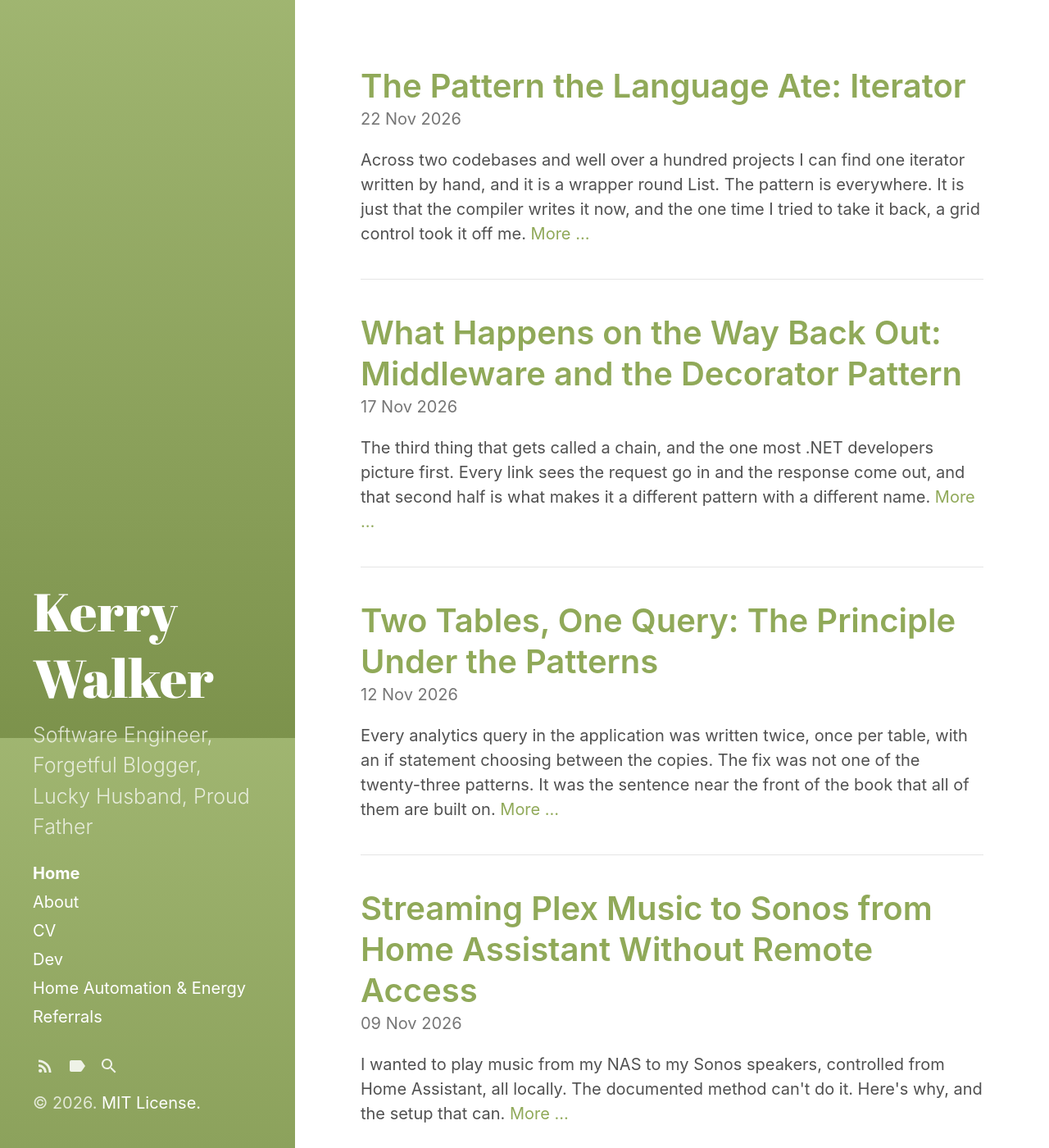
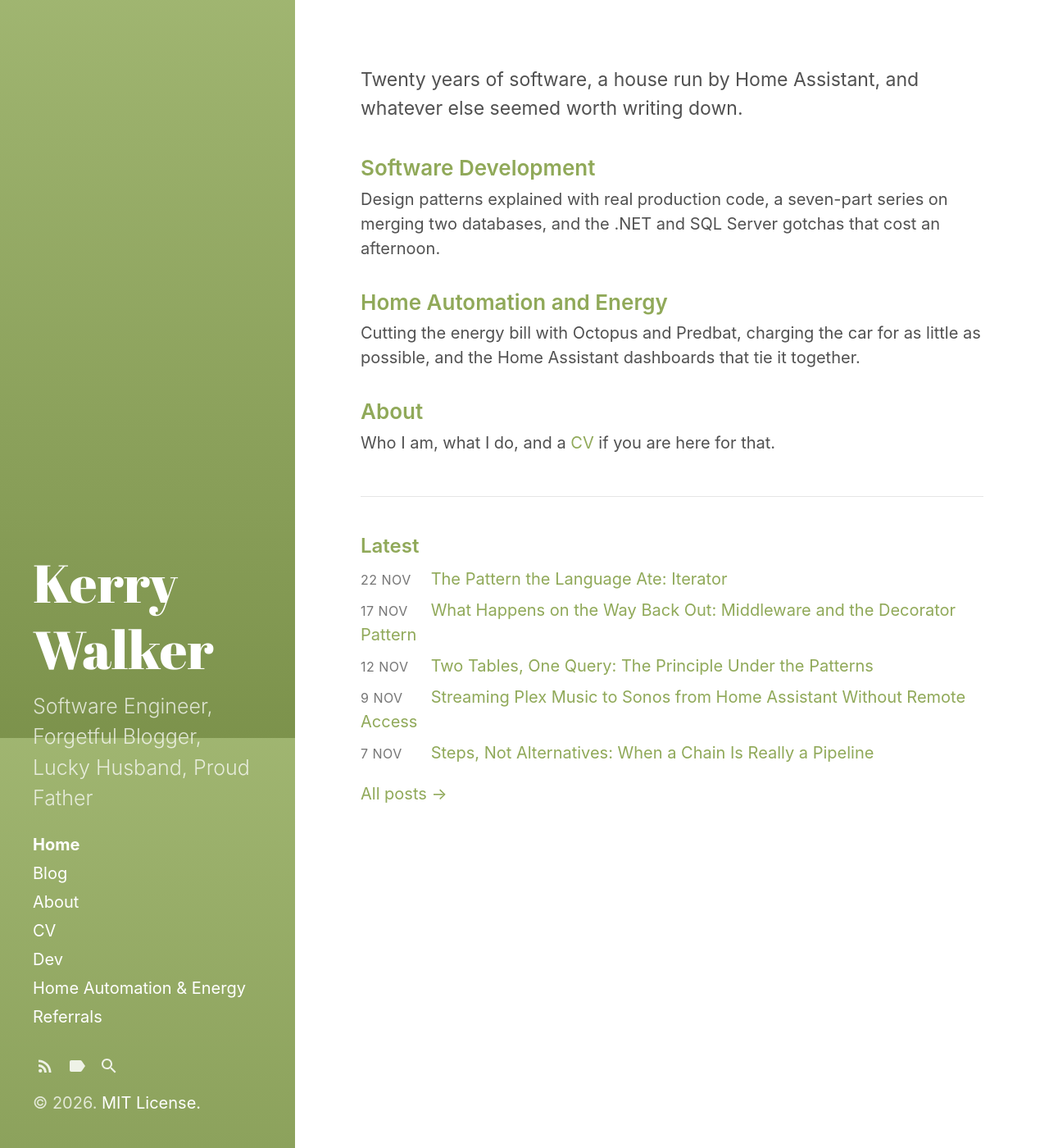
Before and after one commit to KerryWalker/KerryWalker.github.io, a Jekyll site: the page built from index.html, in a window 1280 px wide and 1400 px high. Shown: the whole window at 82% size. Built offline with Jekyll 4.4.1, drawn with Linux system fonts in a browser that asks for light colours; the list of posts is cut into pages by our own code; some of the changed text lies outside the part shown.

Commit message:
Make the home page a landing page and move the post list to /blog

```diff
--- a/_config.yml
+++ b/_config.yml
@@ -25,7 +25,7 @@ author:
   url:            https://github.com/KerryWalker
 
 paginate:         5
-# paginate_path:    '/page:num'
+paginate_path:    '/blog/page:num'
                     # Or '/blog/page:num' if you want to move your index pages
 
 plugins:
@@ -38,7 +38,7 @@ plugins:
 google_analytics: G-5MYC3DL2XD
 # Sidebar link settings
 sidebar_home_link:  true
-# sidebar_blog_link:  '/blog'   # By default, your home page is your blog
+sidebar_blog_link:  '/blog'   # By default, your home page is your blog
                                 # page. If you change your paginate_path,
                                 # set this to the root of the paginate_path
                                 # to enable a separate blog link.
--- a/_includes/sidebar.html
+++ b/_includes/sidebar.html
@@ -1,13 +1,13 @@
 <div id="sidebar">
   <header>
-    <{% if page.layout == "index" %}h1{% else %}div{% endif %} class="site-title">
+    <{% if page.url == "/" %}h1{% else %}div{% endif %} class="site-title">
       <a href="{{ "/" | relative_url }}">
         {% unless page.url == "/" %}
           <span class="back-arrow icon">{% include svg/back-arrow.svg %}</span>
         {% endunless %}
         {{ site.title }}
       </a>
-    </{% if page.layout == "index" %}h1{% else %}div{% endif %}>
+    </{% if page.url == "/" %}h1{% else %}div{% endif %}>
     <p class="lead">{{ site.description }}</p>
   </header>
   {% include sidebar-nav-links.html %}
--- /dev/null
+++ b/_layouts/home.html
@@ -0,0 +1,20 @@
+---
+layout: default
+---
+
+<div class="content home">
+  {{ content }}
+
+  <section class="home-latest">
+    <h2>Latest</h2>
+    <ul>
+    {% for post in site.posts limit: 5 %}
+      <li>
+        <span class="home-latest-date">{{ post.date | date: "%-d %b" }}</span>
+        <a href="{{ post.url | relative_url }}">{{ post.title }}</a>
+      </li>
+    {% endfor %}
+    </ul>
+    <p class="home-all-posts"><a href="{{ "/blog/" | relative_url }}">All posts &rarr;</a></p>
+  </section>
+</div>
--- a/assets/css/main.scss
+++ b/assets/css/main.scss
@@ -57,3 +57,56 @@ $heading-color: #90a959;
   font-size: 0.9rem;
   margin: 0.5rem 0;
 }
+
+// Home page
+.home-intro {
+  font-size: 1.15rem;
+  margin-bottom: 2rem;
+}
+
+.home-hub {
+  margin-bottom: 1.75rem;
+
+  h2 {
+    font-size: 1.3rem;
+    margin-bottom: 0.3rem;
+  }
+
+  p {
+    margin: 0;
+  }
+}
+
+.home-latest {
+  margin-top: 2.5rem;
+  padding-top: 1.25rem;
+  border-top: 1px solid #e5e5e5;
+
+  h2 {
+    font-size: 1.2rem;
+    margin-bottom: 0.5rem;
+  }
+
+  ul {
+    list-style: none;
+    padding-left: 0;
+    margin: 0;
+  }
+
+  li {
+    margin: 0.4rem 0;
+  }
+}
+
+.home-latest-date {
+  display: inline-block;
+  min-width: 4rem;
+  color: #767676;
+  font-size: 0.8rem;
+  text-transform: uppercase;
+  letter-spacing: 0.03em;
+}
+
+.home-all-posts {
+  margin-top: 1rem;
+}
--- /dev/null
+++ b/blog/index.html
@@ -0,0 +1,4 @@
+---
+layout: index
+title: Blog
+---
--- a/index.html
+++ b/index.html
@@ -1,4 +1,23 @@
 ---
-layout: index
+layout: home
 title: Home
 ---
+
+<p class="home-intro">Twenty years of software, a house run by Home Assistant, and whatever else seemed worth writing down.</p>
+
+<div class="home-hubs">
+  <section class="home-hub">
+    <h2><a href="{{ "/dev.html" | relative_url }}">Software Development</a></h2>
+    <p>Design patterns explained with real production code, a seven-part series on merging two databases, and the .NET and SQL Server gotchas that cost an afternoon.</p>
+  </section>
+
+  <section class="home-hub">
+    <h2><a href="{{ "/home-automation.html" | relative_url }}">Home Automation and Energy</a></h2>
+    <p>Cutting the energy bill with Octopus and Predbat, charging the car for as little as possible, and the Home Assistant dashboards that tie it together.</p>
+  </section>
+
+  <section class="home-hub">
+    <h2><a href="{{ "/about.html" | relative_url }}">About</a></h2>
+    <p>Who I am, what I do, and a <a href="{{ "/cv.html" | relative_url }}">CV</a> if you are here for that.</p>
+  </section>
+</div>
```
